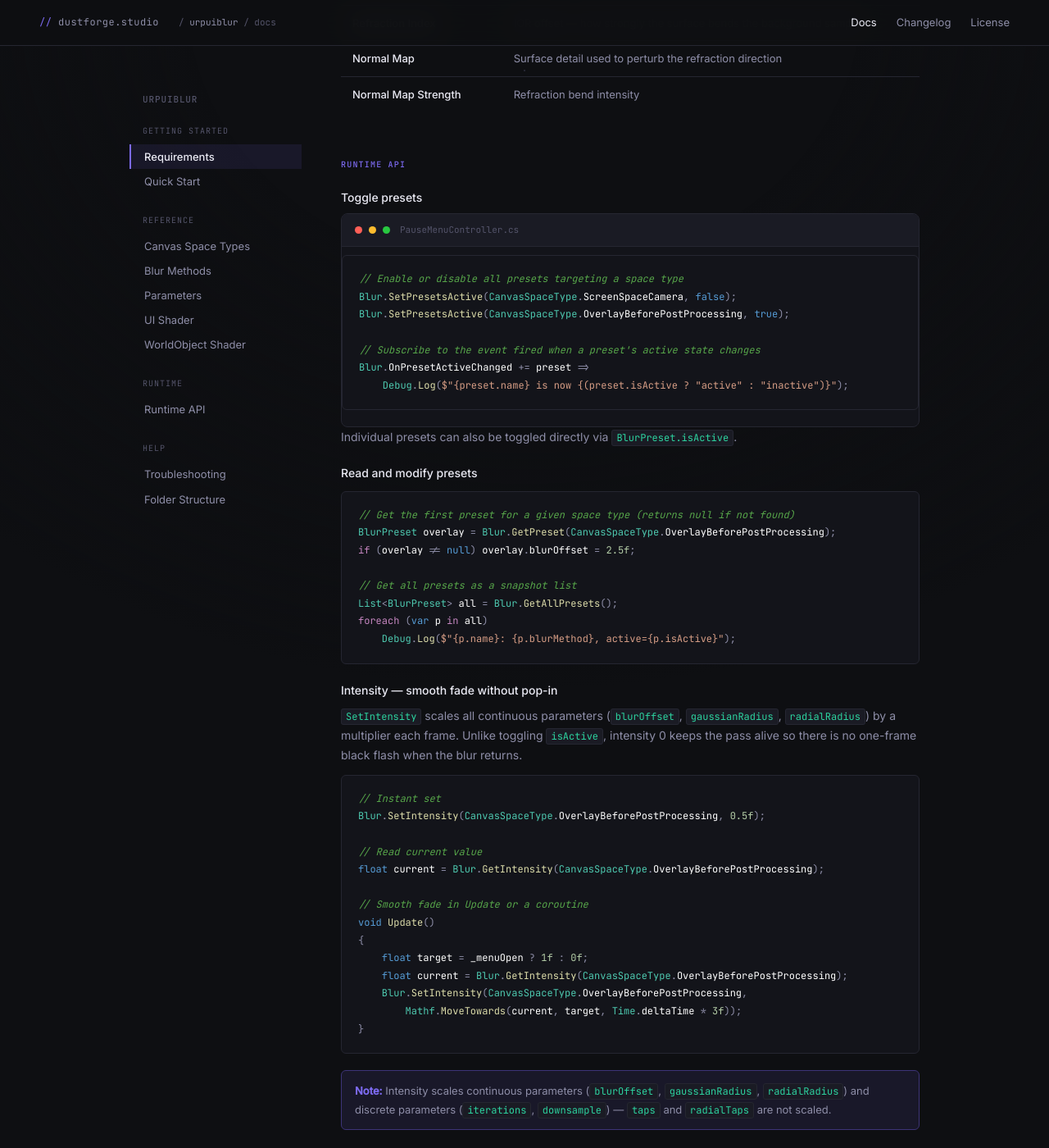
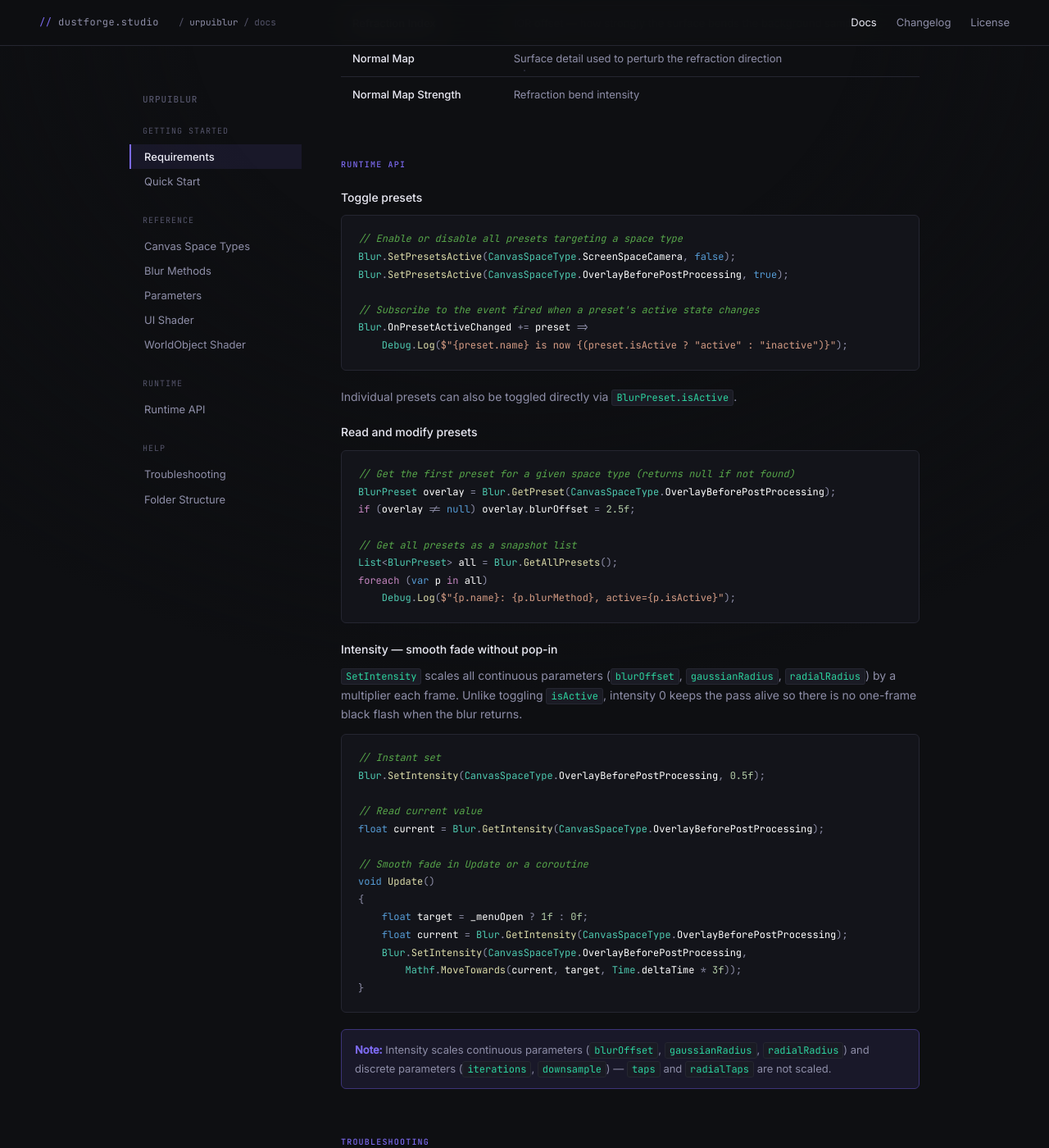
Before and after one commit to dustforgestudio/dustforgestudio.github.io, a Jekyll site: the page urpuiblur/docs/index.html, which Jekyll copies as it is, in a window 1280 px wide and 1400 px high, scrolled down 3964 px. Shown: the whole window at 82% size. Built offline with Jekyll 4.4.1, drawn with Linux system fonts in a browser that asks for light colours.

Commit message:
Update index.html

```diff
--- a/urpuiblur/docs/index.html
+++ b/urpuiblur/docs/index.html
@@ -282,24 +282,6 @@
             border: 1px solid var(--border);
         }
 
-        /* ── Code block ── */
-        .code-block {
-          background: var(--bg-card);
-          border: 1px solid var(--border);
-          border-radius: 8px;
-          overflow: hidden;
-        }
-        .code-header {
-          display: flex; align-items: center; gap: 8px;
-          padding: 10px 16px; border-bottom: 1px solid var(--border);
-          background: var(--bg-card2);
-        }
-        .code-dot { width: 9px; height: 9px; border-radius: 50%; }
-        .code-filename {
-          font-family: var(--mono); font-size: 11px;
-          color: var(--text-dim); margin-left: 4px;
-        }
-
         pre {
             background: var(--bg-card);
             border: 1px solid var(--border);
@@ -356,24 +338,6 @@
             color: #ffffff;
         }
         /* White for outstanding contrast */
-
-        /* ── Section ── */
-        .section-wrap {
-          max-width: 860px;
-          margin: 0 auto;
-          padding: 72px 48px;
-          border-top: 1px solid var(--border);
-        }
-        .section-label {
-          font-family: var(--mono); font-size: 10px;
-          letter-spacing: 0.15em; color: var(--accent);
-          text-transform: uppercase; margin-bottom: 12px;
-        }
-        .section-title {
-          font-size: 24px; font-weight: 300;
-          letter-spacing: -0.02em; color: var(--text);
-          margin-bottom: 32px;
-        }
 
         /* ── Section label ── */
         .section-label {
@@ -883,24 +847,13 @@
             <h2 id="runtime-api">Runtime API</h2>
             <h3>Toggle presets</h3>
 
-  <!-- ── Runtime API ── -->
-    <div class="code-block">
-      <div class="code-header">
-        <div class="code-dot" style="background:#ff5f57"></div>
-        <div class="code-dot" style="background:#febc2e"></div>
-        <div class="code-dot" style="background:#28c840"></div>
-        <span class="code-filename">PauseMenuController.cs</span>
-      </div>
-
-<pre><span class="cs-comment">// Enable or disable all presets targeting a space type</span>
+<pre><code></code><span class="cs-comment">// Enable or disable all presets targeting a space type</span>
 <span class="cs-type">Blur</span>.<span class="cs-method">SetPresetsActive</span>(<span class="cs-type">CanvasSpaceType</span>.<span class="cs-identifier">ScreenSpaceCamera</span>, <span class="cs-keyword">false</span>);
 <span class="cs-type">Blur</span>.<span class="cs-method">SetPresetsActive</span>(<span class="cs-type">CanvasSpaceType</span>.<span class="cs-identifier">OverlayBeforePostProcessing</span>, <span class="cs-keyword">true</span>);
 
 <span class="cs-comment">// Subscribe to the event fired when a preset's active state changes</span>
 <span class="cs-type">Blur</span>.<span class="cs-identifier">OnPresetActiveChanged</span> += <span class="cs-identifier">preset</span> =>
-    <span class="cs-type">Debug</span>.<span class="cs-method">Log</span>(<span class="cs-string">$"{preset.name} is now {(preset.isActive ? "active" : "inactive")}"</span>);</pre>
-
-  </div>
+    <span class="cs-type">Debug</span>.<span class="cs-method">Log</span>(<span class="cs-string">$"{preset.name} is now {(preset.isActive ? "active" : "inactive")}"</span>);</code></pre>
 
             <p>Individual presets can also be toggled directly via <code>BlurPreset.isActive</code>.</p>
             <h3>Read and modify presets</h3>
```
